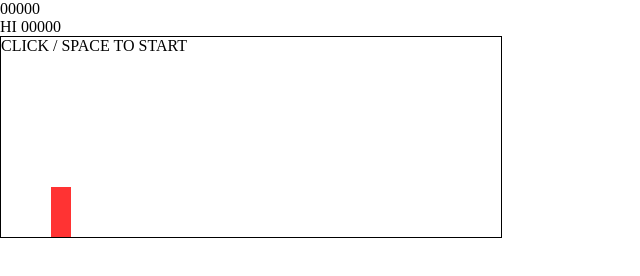
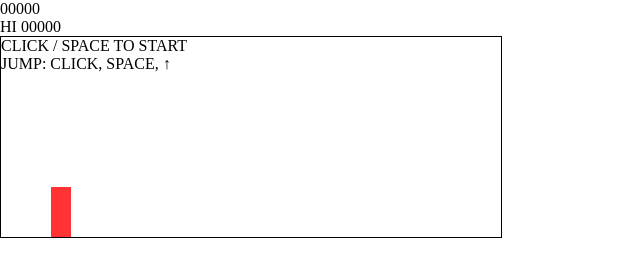
Before and after one commit to platypus-perry03/JavaScript, a website: page Dino_run/public/index.html in a window 1280 px wide. Shown: the whole page, without its empty margins (0-640 px from the left). Drawn offline with Linux system fonts and the light colour scheme.

Commit message:
feat: Add subtitle with jump instructions

```diff
--- a/Dino_run/public/index.html
+++ b/Dino_run/public/index.html
@@ -20,6 +20,7 @@
 
         <div id="overlay">
             <div id="title">CLICK / SPACE TO START</div>
+            <div id="subtitle">JUMP: CLICK, SPACE, ↑</div>
         </div>
     </div>
 
```
